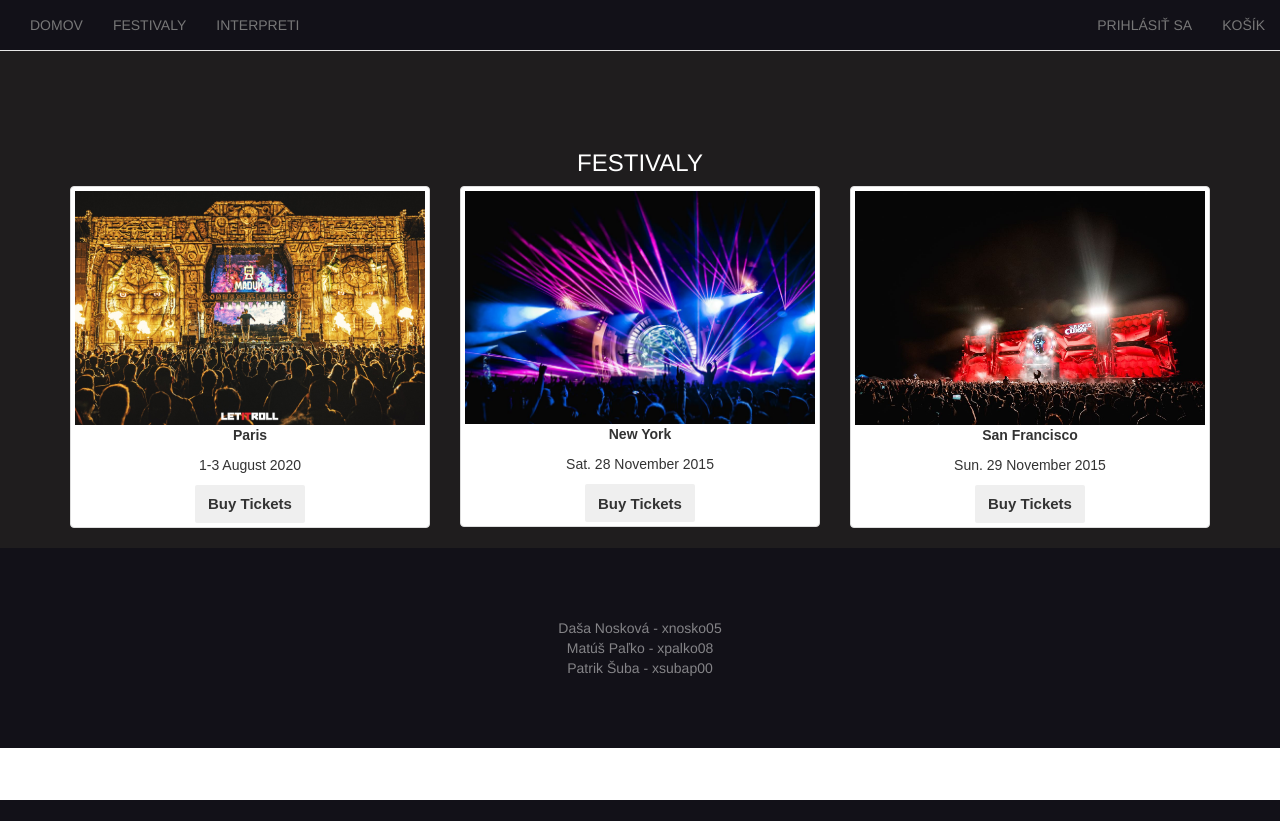
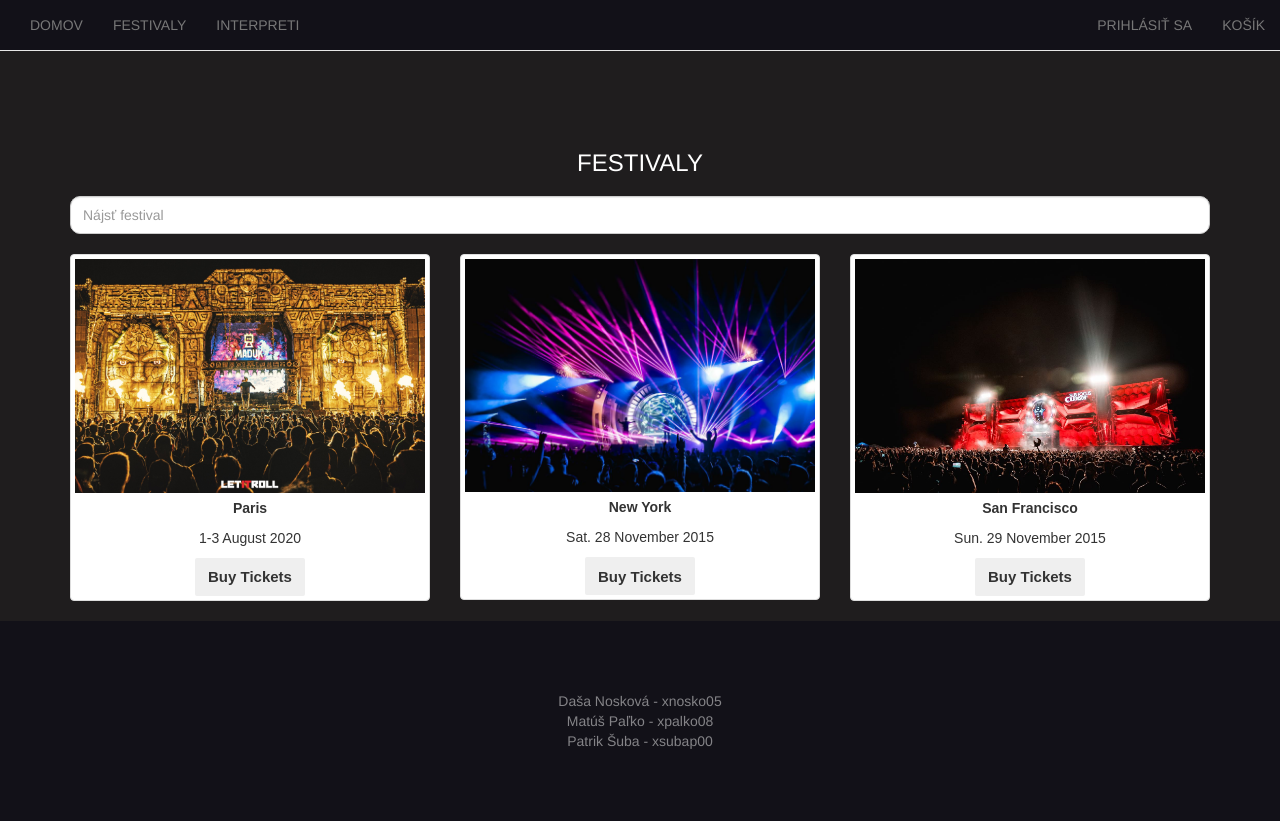
Before and after one commit to palko08/IIS20, a PHP site: page /festivals.php in a window 1280 px wide. Before the commit the page ends 800 px from the top, so only its background shows below. Run offline with PHP 8.4, Linux system fonts and the light colour scheme.

Commit message:
vyhladavanie

```diff
--- a/festivals.php
+++ b/festivals.php
@@ -4,15 +4,16 @@ require "common.php";
 make_header();
 ?>
 
-<body>
+<body id="festivals">
      <div class="bg-1">
 		<div class="container">
-			<h3 class="text-center" style="margin-top:150px; color:white">FESTIVALY</h3>
+			<h3 class="text-center" style="margin-top:150px; color:white; position:relative">FESTIVALY</h3>
+			<input type="text" class="form-control form-rounded" placeholder="Nájsť festival">
 			<div class="row text-center" style="background-color:rgb(31, 29, 30)">
 				<div class="col-sm-4">
 					<div class="thumbnail">
 					<img src="img/lir3.jpg" alt="Paris">
-					<p><strong>Paris</strong></p>
+					<p style="margin-top:5px"><strong>Paris</strong></p>
 					<p>1-3 August 2020</p>
 					<button class="btn">Buy Tickets</button>
 					</div>
@@ -20,7 +21,7 @@ make_header();
 				<div class="col-sm-4">
 					<div class="thumbnail">
 					<img src="img/lir2.jpg" alt="New York">
-					<p><strong>New York</strong></p>
+					<p style="margin-top:5px"><strong>New York</strong></p>
 					<p>Sat. 28 November 2015</p>
 					<button class="btn">Buy Tickets</button>
 					</div>
@@ -28,7 +29,7 @@ make_header();
 				<div class="col-sm-4">
 					<div class="thumbnail">
 					<img src="img/lir.jpg" alt="San Francisco">
-					<p><strong>San Francisco</strong></p>
+					<p style="margin-top:5px"><strong>San Francisco</strong></p>
 					<p>Sun. 29 November 2015</p>
 					<button class="btn">Buy Tickets</button>
 					</div>
--- a/styling.css
+++ b/styling.css
@@ -84,10 +84,11 @@
 .bg-1{
   background-color: rgb(31, 29, 30);
 }
-.container-fest{
-  background: green;
+.form-rounded {
+  border-radius: 1rem;
+  margin-bottom: 20px;
+  margin-top:20px;
 }
-
 /********************* Shopping Demo-2 **********************/
 
 .demo{padding:45px 0}
```
